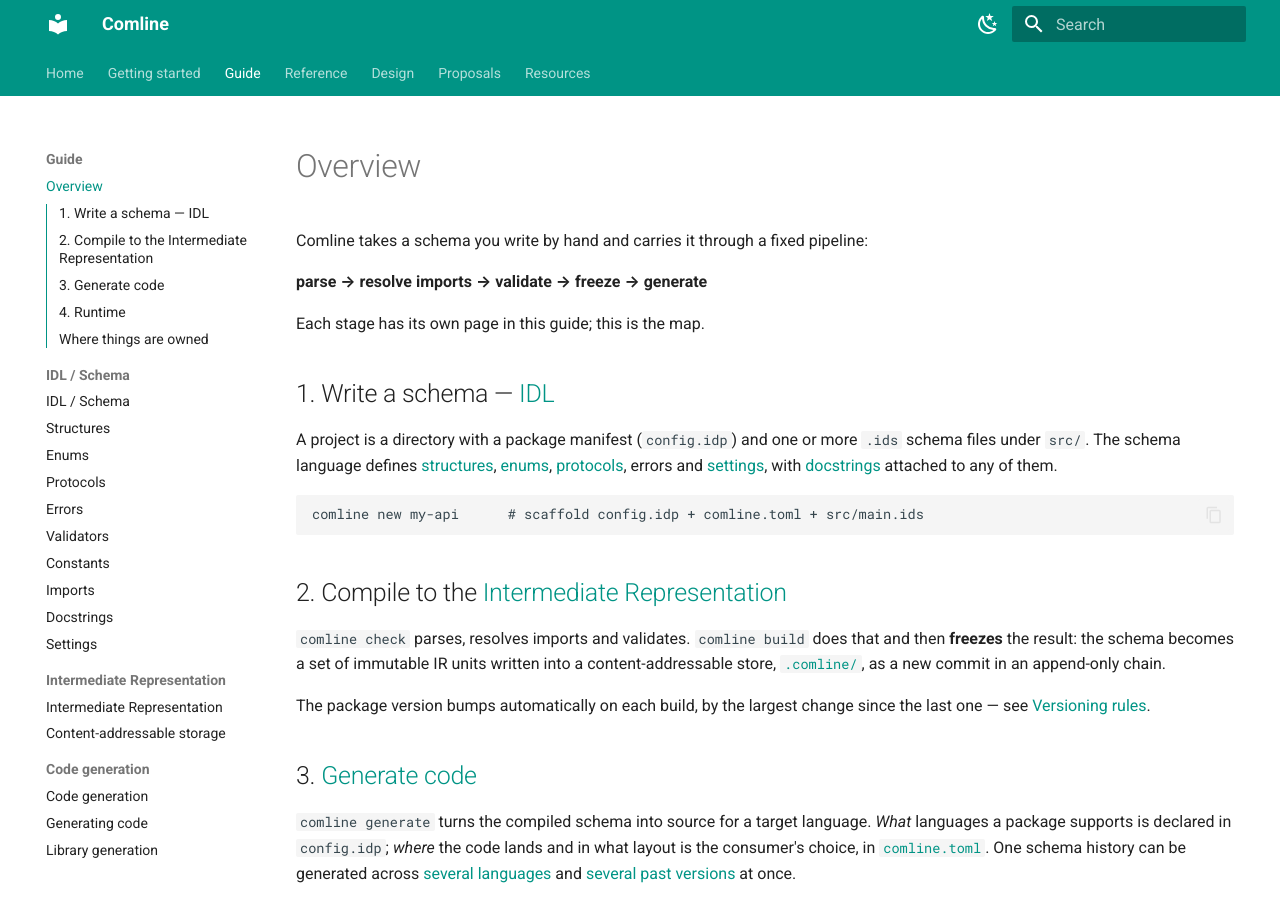
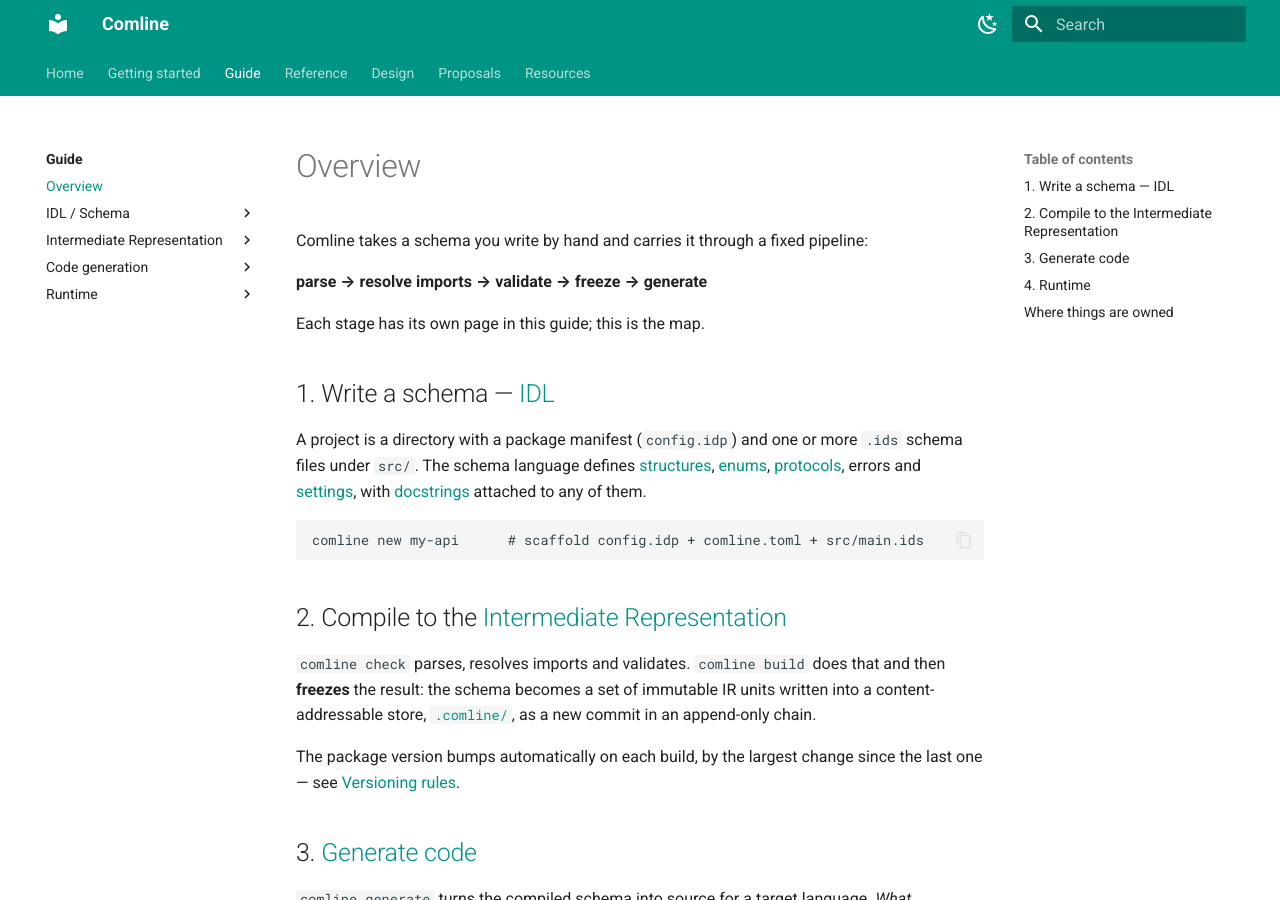
Before and after one commit to ComlineProject/docs, an MkDocs documentation site: the page built from docs/docs/guide/overview.md, in a window 1280 px wide and 900 px high. Built offline with MkDocs 1.6.1 and Material for MkDocs 9.7.7, drawn with Linux system fonts in a browser that asks for light colours; the version menu is left out.

Commit message:
docs: navigation.indexes — sections behave like pages
'IDL / Schema' and the other index-backed sections are now single
clickable entries (link to their index.md) with a chevron, children
nested under them, the current section auto-expanded and the rest
collapsed — a normal nav tree, the way 'Overview' already worked as a
leaf. Drop navigation.sections (rendered children flush with the header)
and toc.integrate (incompatible; page TOC moves to the right). No
navigation.expand this time, so it's not a wall of everything.

```diff
--- a/docs/mkdocs.yml
+++ b/docs/mkdocs.yml
@@ -52,8 +52,10 @@
   name: material
   features:
     - navigation.tabs
-    - navigation.sections
-    - toc.integrate
+    # Section headers (e.g. "IDL / Schema") are clickable links to their own
+    # index.md, with children nested under them — no dead header repeated as a
+    # child. Incompatible with `toc.integrate`, so the page TOC moves right.
+    - navigation.indexes
     - navigation.top
     - search.suggest
     - search.highlight
```
